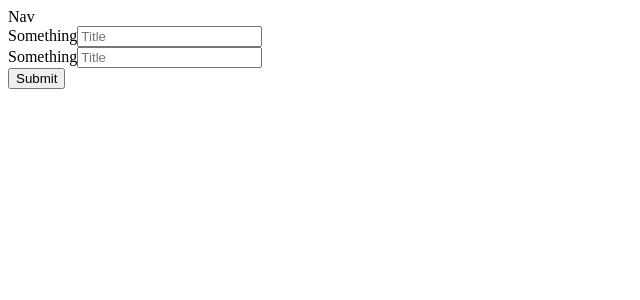
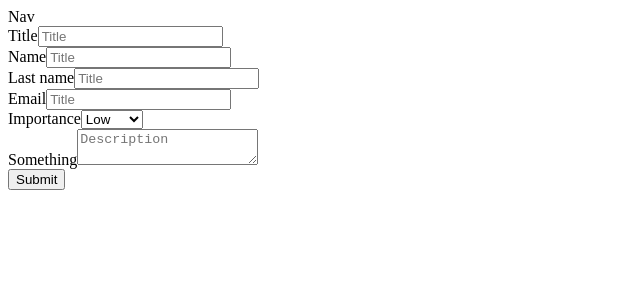
Before and after one commit to kevporti/TeamsManager, a Next.js app: page / in a window 1280 px wide. Shown: the top 300 px of the page, without its empty margins (0-640 px from the left). Built offline with nearby package versions, Linux system fonts and the light colour scheme.

Commit message:
ticket form ui and validation

```diff
--- a/src/app/TicketForm.tsx
+++ b/src/app/TicketForm.tsx
@@ -4,13 +4,13 @@ import { useForm, type SubmitHandler } from 'react-hook-form';
 import { zodResolver } from '@hookform/resolvers/zod';
 import { z } from 'zod';
 
-const ticketSchema = z.object({
+export const ticketSchema = z.object({
   title: z.string().min(1, 'Required'),
   name: z.string().min(1, 'Required'),
   lastName: z.string().min(1, 'Required'),
-  emial: z.string().email().min(1, 'Required'),
+  email: z.string().email().min(1, 'Required'),
   importance: z.enum(['low', 'middle', 'high']),
-  description: z.string().max(500, 'Too long'),
+  description: z.string().min(1, 'Required').max(500, 'Too long'),
 });
 
 type TicketSchemaType = z.infer<typeof ticketSchema>;
@@ -21,26 +21,99 @@ export default function App() {
     handleSubmit,
     formState: { errors },
   } = useForm<TicketSchemaType>({
-    mode: 'onBlur',
+    mode: 'onTouched',
     resolver: zodResolver(ticketSchema),
   });
   const onSubmit: SubmitHandler<TicketSchemaType> = (data) => console.log(data);
 
-  console.log(errors);
-
   return (
-    <form className='rounded-md bg-cool-gray-600 p-4' onSubmit={handleSubmit(onSubmit)}>
+    <form className='flex flex-col rounded-md bg-cool-gray-700 p-8' onSubmit={handleSubmit(onSubmit)}>
+      <div className='flex flex-col gap-2'>
+        <label className='text-white'>Title</label>
+        <input
+          className='h-8 rounded-md bg-cool-gray-900 p-1 text-white outline-none'
+          placeholder='Title'
+          {...register('title')}
+        />
+        {errors.title ? (
+          <span className='font-bold text-red-500'>*{errors.title.message}</span>
+        ) : (
+          <div className='h-6' />
+        )}
+      </div>
+      <div className='p-2' />
+      <div className='flex'>
+        <div className='flex flex-col gap-2'>
+          <label className='text-white'>Name</label>
+          <input
+            className='h-8 rounded-md bg-cool-gray-900 p-1 text-white outline-none'
+            placeholder='Title'
+            {...register('name')}
+          />
+          {errors.name ? (
+            <span className='font-bold text-red-500'>*{errors.name.message}</span>
+          ) : (
+            <div className='h-6' />
+          )}
+        </div>
+        <div className='w-5' />
+        <div className='flex flex-col gap-2'>
+          <label className='text-white'>Last name</label>
+          <input
+            className=' h-8 rounded-md bg-cool-gray-900 p-1 text-white outline-none'
+            placeholder='Title'
+            {...register('lastName')}
+          />
+          {errors.lastName && <span className='font-bold text-red-500'>*{errors.lastName.message}</span>}
+        </div>
+      </div>
+      <div className='p-2' />
+      <div className='flex w-full'>
+        <div className='flex w-3/4 flex-col gap-2'>
+          <label className='text-white'>Email</label>
+          <input
+            className='h-8 rounded-md  bg-cool-gray-900 p-1 text-white outline-none'
+            placeholder='Title'
+            {...register('email')}
+          />
+          {errors.email ? (
+            <span className='font-bold text-red-500'>*{errors.email.message}</span>
+          ) : (
+            <div className='h-6' />
+          )}
+        </div>
+        <div className='w-5' />
+        <div className='flex w-1/4 flex-col gap-2'>
+          <label className='text-white'>Importance</label>
+          <select
+            className='h-8 rounded-md bg-cool-gray-900 p-1 text-white  outline-none'
+            placeholder='Title'
+            {...register('importance')}
+          >
+            <option value='low'>Low</option>
+            <option value='middle'>Middle</option>
+            <option value='high'>High</option>
+          </select>
+          {errors.importance && <span className='font-bold text-red-500'>*{errors.importance.message}</span>}
+        </div>
+      </div>
+      <div className='p-2' />
       <div className='flex flex-col gap-2'>
         <label className='text-white'>Something</label>
-        <input className='rounded-md bg-cool-gray-900' placeholder='Title' {...register('title')} />
-        {errors.title && <span>{errors.title.message}</span>}
+        <textarea
+          className='h-24 rounded-md bg-cool-gray-900 p-1 text-white outline-none '
+          placeholder='Description'
+          {...register('description')}
+        />
+        {errors.description ? (
+          <span className='font-bold text-red-500'>*{errors.description.message}</span>
+        ) : (
+          <div className='h-6' />
+        )}
       </div>
-      <div className='flex flex-col gap-2'>
-        <label className='text-white'>Something</label>
-        <input className='rounded-md bg-cool-gray-900' placeholder='Title' {...register('name')} />
-        {errors.name && <span>{errors.name.message}</span>}
-      </div>
-      <button type='submit'>Submit</button>
+      <button className='w-fit self-center rounded-md bg-light-sky-blue py-1 px-3 font-bold' type='submit'>
+        Submit
+      </button>
     </form>
   );
 }
```
